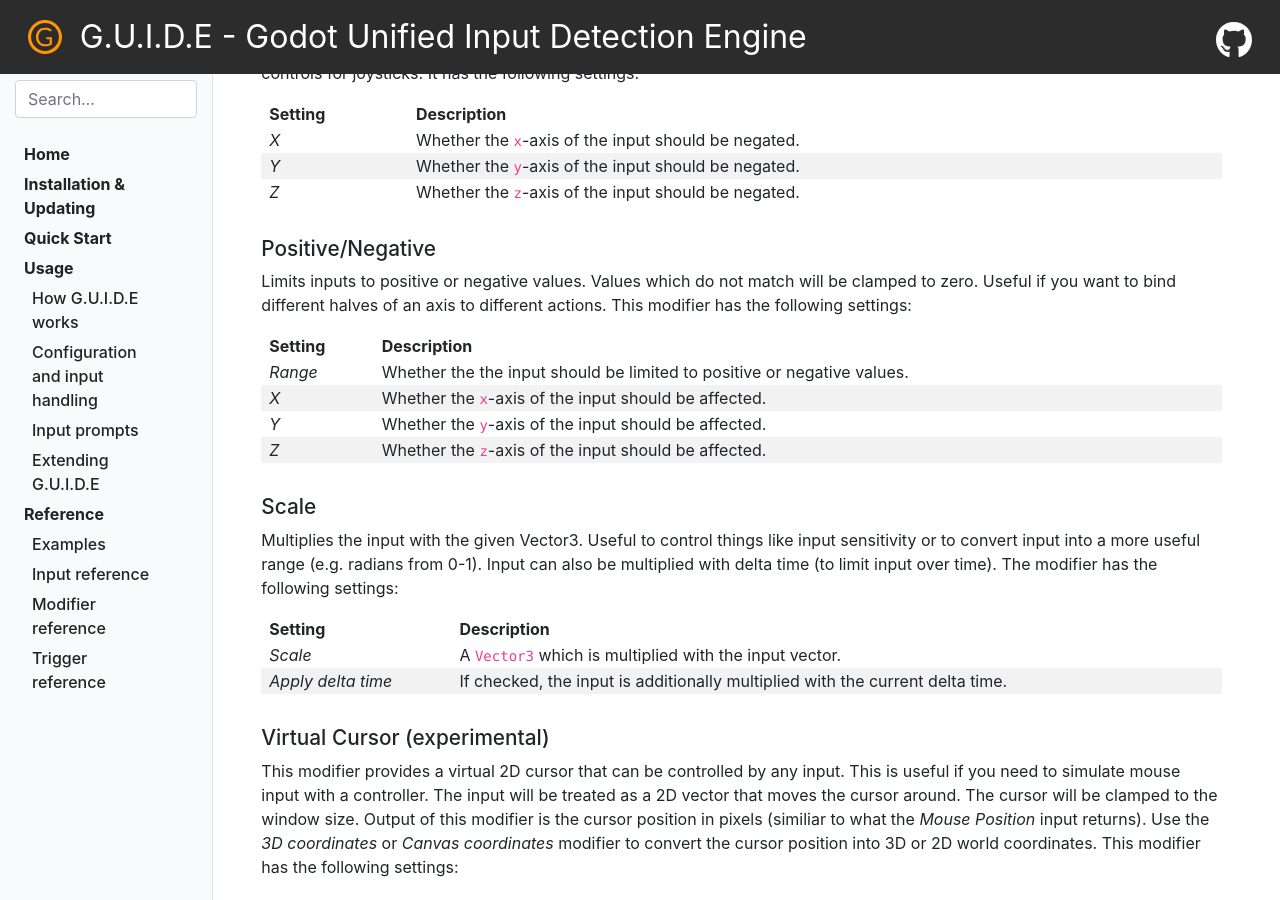
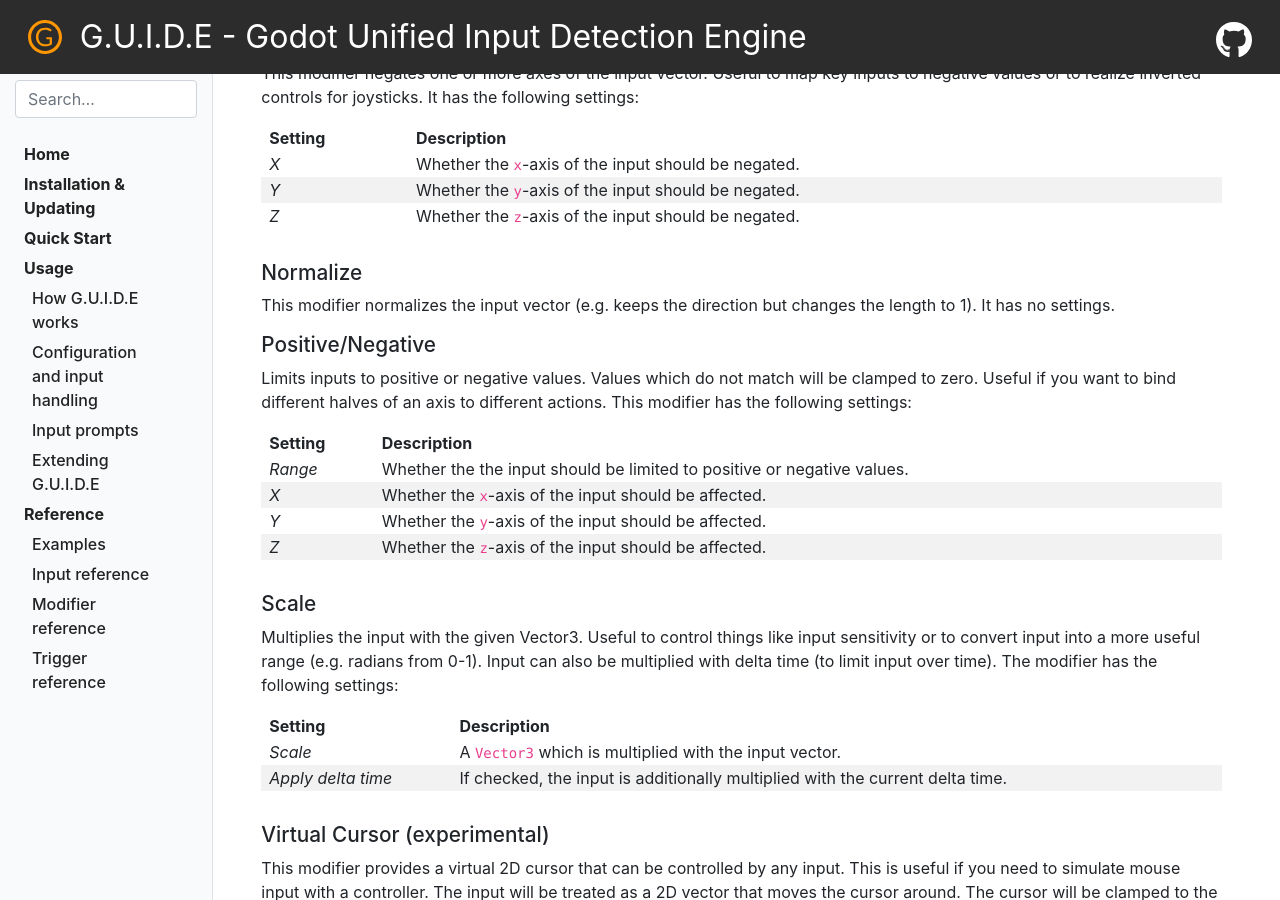
Before and after one commit to jonathan-durbin/G.U.I.D.E, a Jekyll site: the page built from docs/_docs/reference/05_modifier_reference.md, in a window 1280 px wide and 900 px high, scrolled down 2483 px. Built offline with Jekyll 4.4.1, drawn with Linux system fonts in a browser that asks for light colours; nearby versions of some CDN libraries.

Commit message:
docs: normalize modifier

```diff
--- a/docs/_docs/reference/05_modifier_reference.md
+++ b/docs/_docs/reference/05_modifier_reference.md
@@ -87,6 +87,9 @@
 | _Z_     | Whether the `z`-axis of the input should be negated. |
 
 
+## Normalize
+This modifier normalizes the input vector (e.g. keeps the direction but changes the length to 1). It has no settings.
+
 ## Positive/Negative
 Limits inputs to positive or negative values. Values which do not match will be clamped to zero. Useful if you want to bind different halves of an axis to different actions. This modifier has the following settings:
 
```
